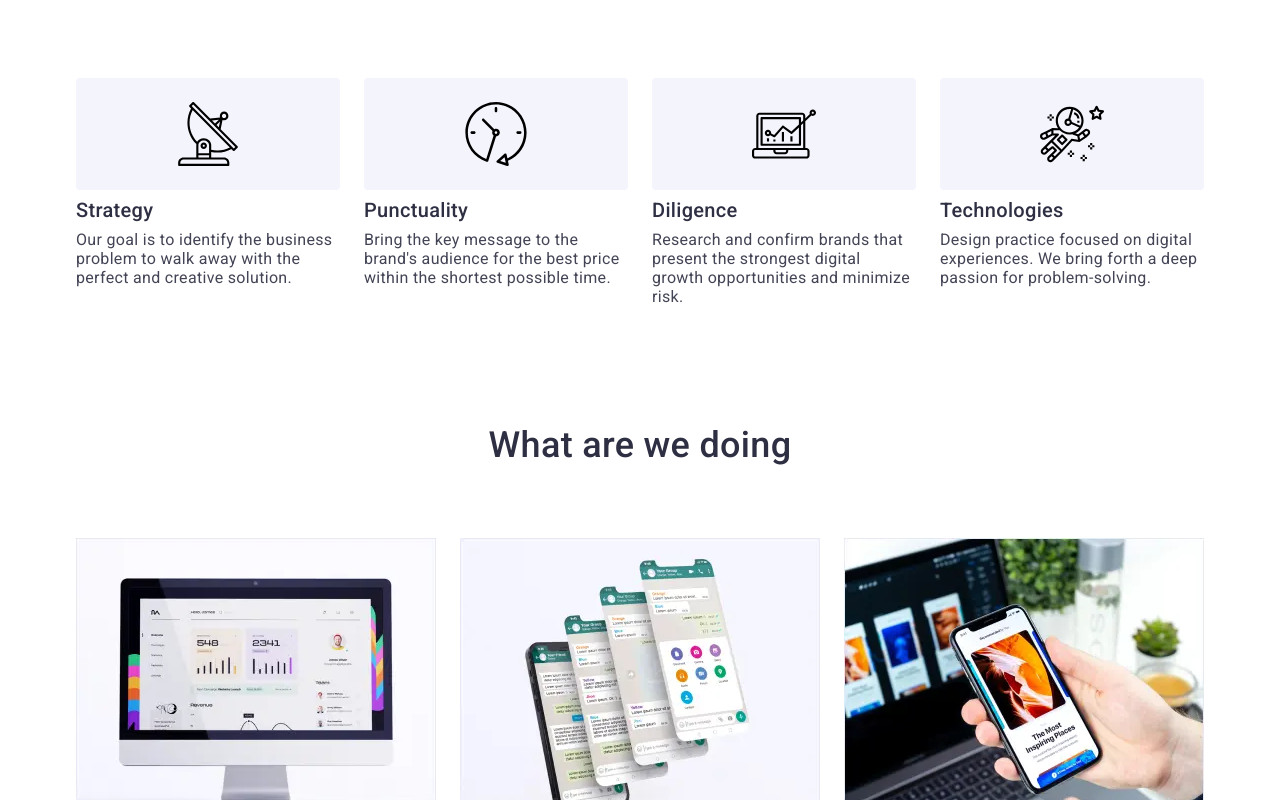
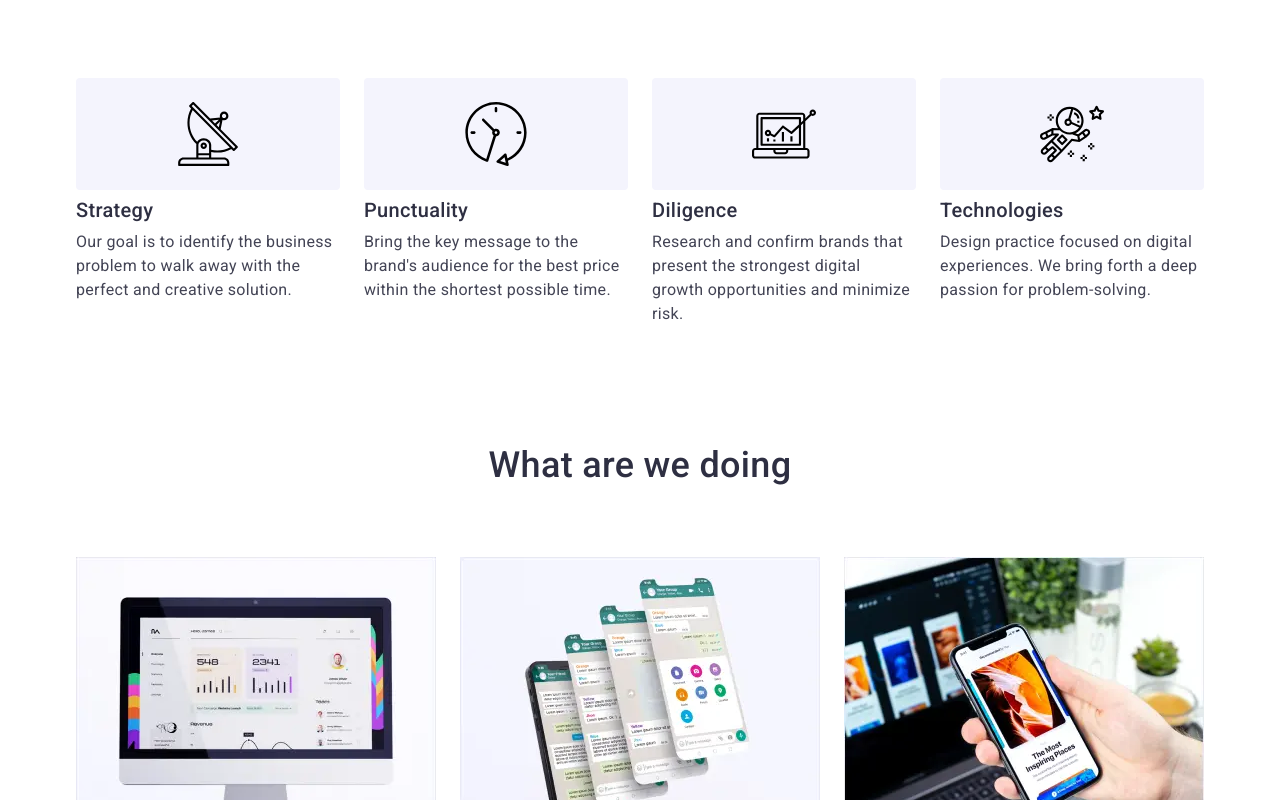
Before and after one commit to IgorVyshnevskiy/goit-markup-hw-07, a plain HTML site: page index.html in a window 1280 px wide. Shown: the part 712-1512 px from the top of the page. Drawn offline with nearby package versions, Linux system fonts and the light colour scheme.

Commit message:
added new features

```diff
--- a/css/styles.css
+++ b/css/styles.css
@@ -48,8 +48,8 @@ img {
 
 .container {
   max-width: 426px;
-  padding-left: 15px;
-  padding-right: 15px;
+  padding-left: 16px;
+  padding-right: 16px;
   margin: 0 auto;
 }
 
@@ -322,7 +322,6 @@ p {
 .social-item {
   width: ((100% -72px) / 4);
   margin-right: 24px;
-  /* padding: 12px; */
 }
 
 .social-item:last-child {
@@ -349,6 +348,11 @@ p {
 .social-icon,
 .foot-social-icon {
   fill: var(--primary-bg-color);
+}
+
+.features-paragraph {
+  line-height: 1.5;
+  font-weight: 500;
 }
 
 /* -----CUSTOMERS----- */
@@ -537,6 +541,8 @@ footer.dark-bg {
 
   max-width: 398px;
   width: 95%;
+  height: 96%;
+  overflow: scroll;
   padding: 16px;
   border-radius: 4px;
 
@@ -1009,6 +1015,10 @@ footer.dark-bg {
     }
   }
 
+  .email-send {
+    margin-bottom: 4px;
+  }
+
   .hero-title {
     font-size: 56px;
     margin-bottom: 40px;
@@ -1199,6 +1209,8 @@ footer.dark-bg {
 
   .container {
     max-width: 1158px;
+    padding-left: 15px;
+    padding-right: 15px;
   }
 
   .section {
@@ -1210,6 +1222,10 @@ footer.dark-bg {
     font-size: 20px;
     text-align: left;
     line-height: 1.2;
+  }
+
+  .features-paragraph {
+    font-weight: 400;
   }
 
   .list-container > .item {
--- a/index.html
+++ b/index.html
@@ -167,7 +167,7 @@
               </div>
               <div class="features-block"></div>
               <h3 class="list-title">Strategy</h3>
-              <p>
+              <p class="features-paragraph">
                 Our goal is to identify the business problem to walk away with
                 the perfect and creative solution.
               </p>
@@ -179,7 +179,7 @@
                 </svg>
               </div>
               <h3 class="list-title">Punctuality</h3>
-              <p>
+              <p class="features-paragraph">
                 Bring the key message to the brand's audience for the best price
                 within the shortest possible time.
               </p>
@@ -191,7 +191,7 @@
                 </svg>
               </div>
               <h3 class="list-title">Diligence</h3>
-              <p>
+              <p class="features-paragraph">
                 Research and confirm brands that present the strongest digital
                 growth opportunities and minimize risk.
               </p>
@@ -203,7 +203,7 @@
                 </svg>
               </div>
               <h3 class="list-title">Technologies</h3>
-              <p>
+              <p class="features-paragraph">
                 Design practice focused on digital experiences. We bring forth a
                 deep passion for problem-solving.
               </p>
```
